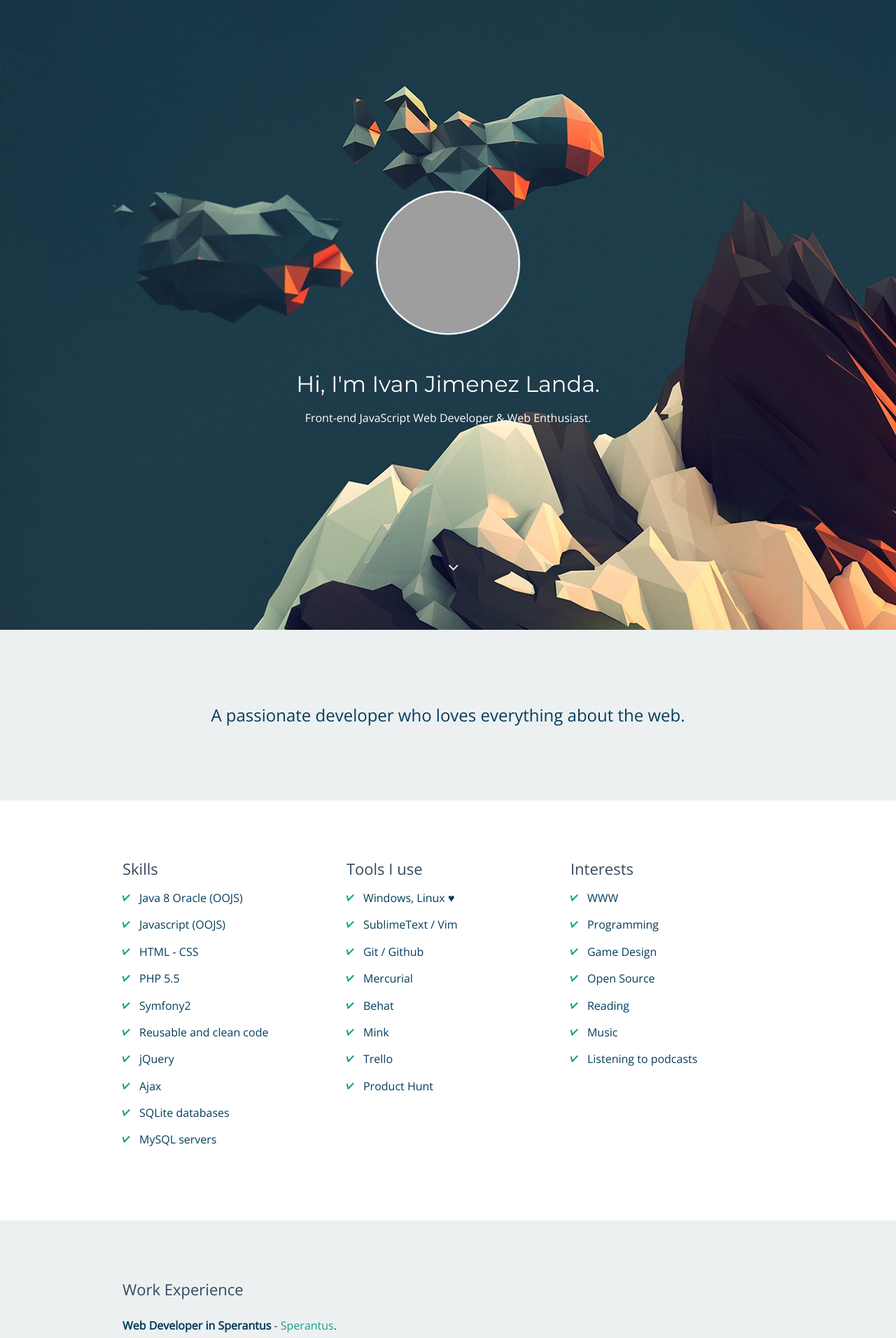
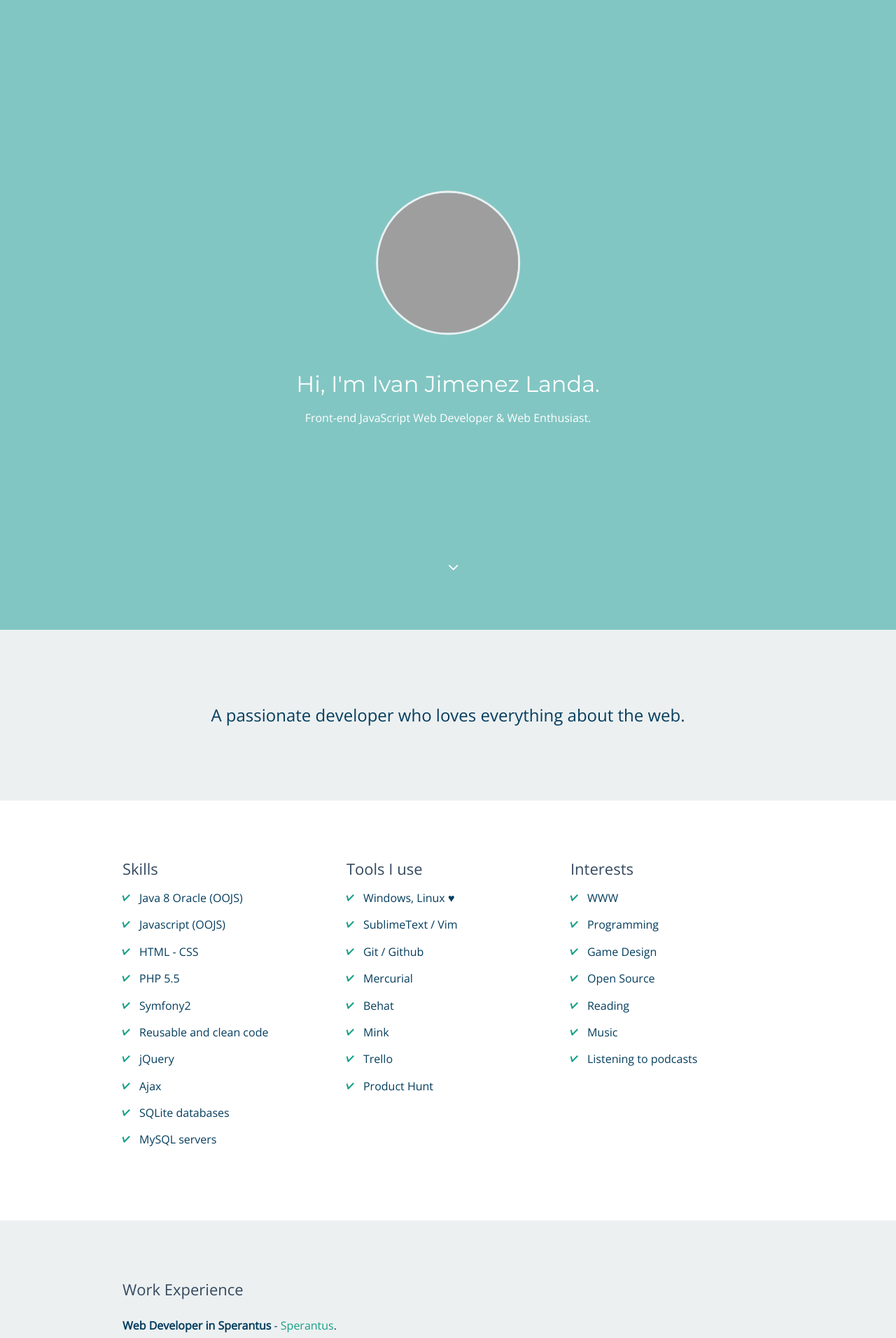
Before and after one commit to Necronexuz/Ivanjimenez.github.io, a Jekyll site: the page built from index.html, in a window 1280 px wide. Shown: the top 1912 px of the page at 70% size. Built offline with Jekyll 4.4.1, drawn with Linux system fonts in a browser that asks for light colours; nearby versions of some CDN libraries; Markdown is read by kramdown in place of the engine named in the settings; grey boxes are pictures that could not be loaded.

Commit message:
Update style.css

```diff
--- a/css/style.css
+++ b/css/style.css
@@ -409,7 +409,7 @@ img {
 .hero {
   position: relative;
   height: 100%;
-  background-image: url("../img/back.jpg");
+  background-image: url("back.jpg");
   background-color: #82C6C3; }
   .hero .to-bottom {
     position: absolute;
```
